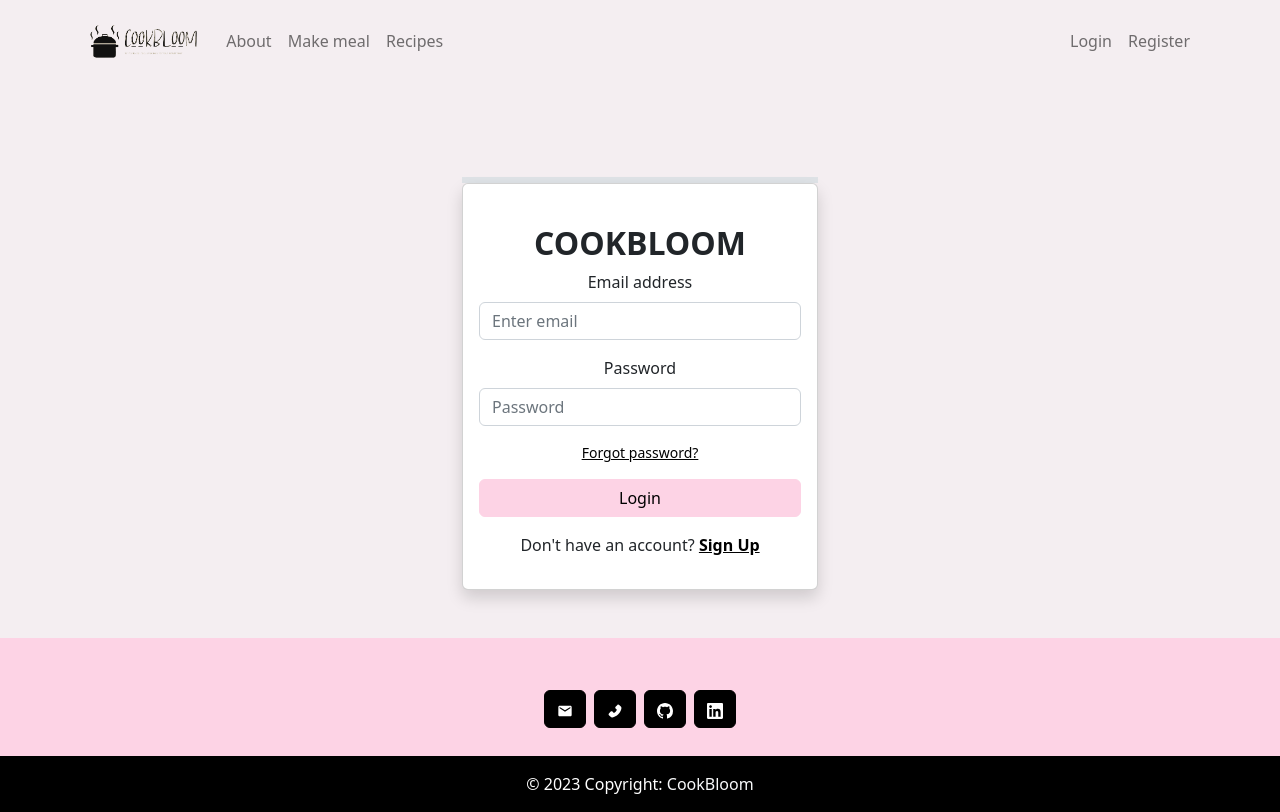
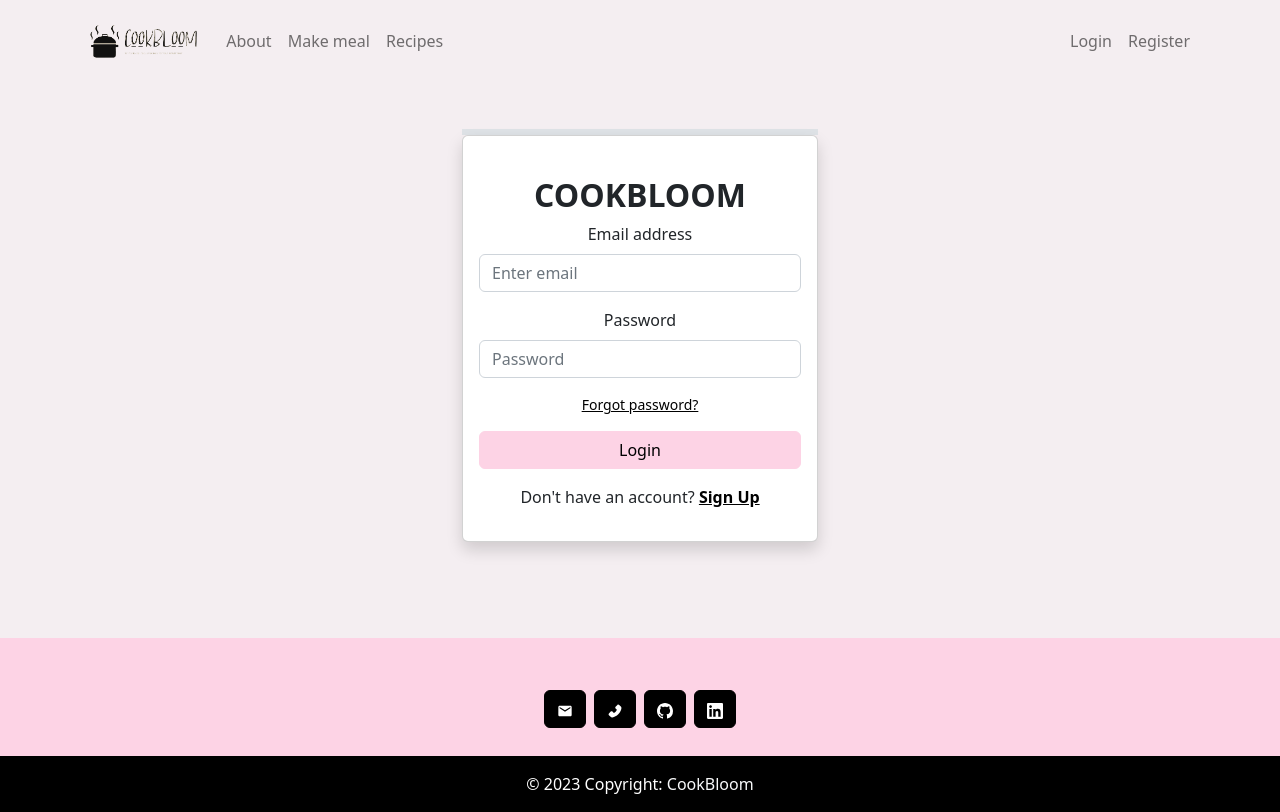
Before and after one commit to ulkarisayeva/CookBloom, a React (Create React App) app in the folder frontend/: page /login in a window 1280 px wide. Built offline with nearby package versions, Linux system fonts and the light colour scheme.

Commit message:
some ui improvements

```diff
--- a/frontend/src/components/Login.js
+++ b/frontend/src/components/Login.js
@@ -28,8 +28,8 @@
   };
   return (
     <div>
-      <Container  className="py-5" style={{height:"100%"}}>
-        <Row className="d-flex justify-content-center align-items-center mt-5">
+      <Container  className="py-5" >
+        <Row className="d-flex justify-content-center align-items-center mb-5">
           <Col md={8} lg={4} xs={12}>
             <div className="border border-3 "></div>
             <Card className="shadow">
--- a/frontend/src/components/MakeMeal.js
+++ b/frontend/src/components/MakeMeal.js
@@ -75,7 +75,7 @@
   };
 
   return (
-    <div className="recipes">
+    <div className="recipes" style={{height: "100vh"}}>
       <div className=" recipes mb-5"></div>
       {error !== "" && (
         <Alert className="mb-3" key={"danger"} variant={"danger"}>
--- a/frontend/src/components/Register.js
+++ b/frontend/src/components/Register.js
@@ -31,7 +31,7 @@
   return (
     <div>
       <Container>
-        <Row className="d-flex justify-content-center align-items-center mt-5">
+        <Row className="d-flex justify-content-center align-items-center mb-5">
           <Col md={8} lg={4} xs={12}>
             <div className="border border-3"></div>
             <Card className="shadow">
```
